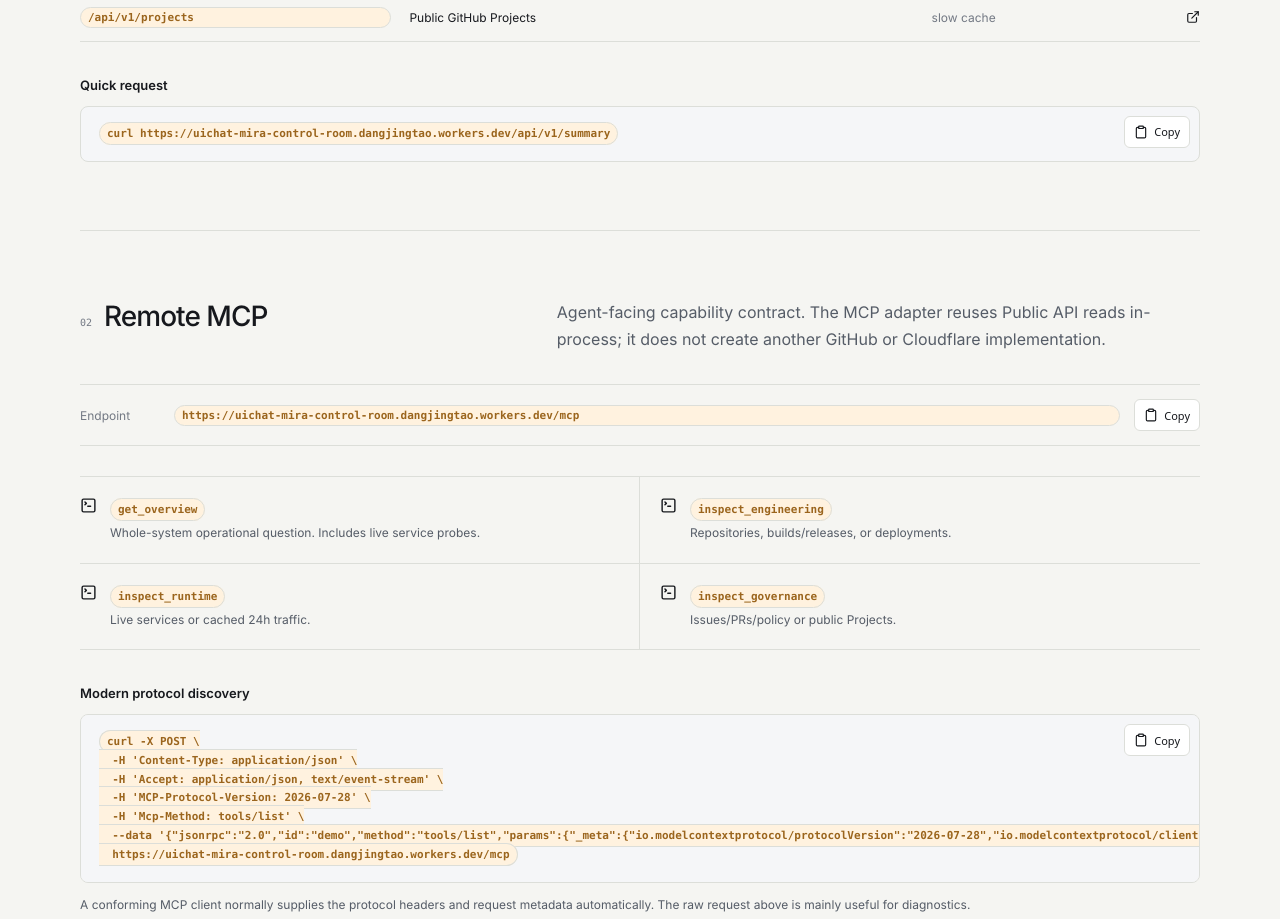
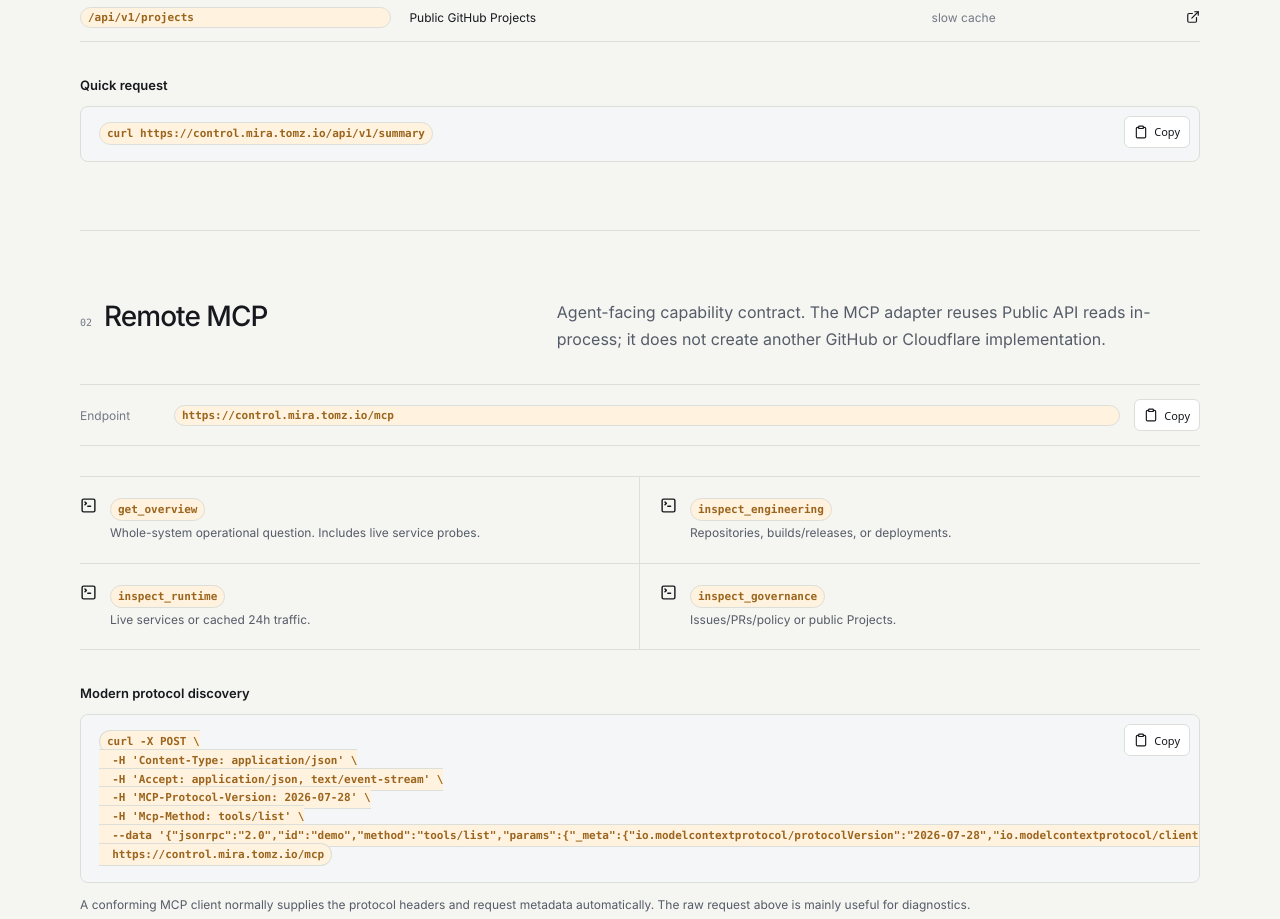
Before and after one commit to uichat-mira/control-room, a React (Vite) app: page /docs in a window 1280 px wide. Shown: the part 1140-2059 px from the top of the page. Built offline with nearby package versions, Linux system fonts and the light colour scheme.

Commit message:
docs: use Control Room custom domain

```diff
--- a/src/DocsPage.tsx
+++ b/src/DocsPage.tsx
@@ -11,7 +11,7 @@ import {
 } from "lucide-react";
 import "./docs-page.css";
 
-const BASE = "https://uichat-mira-control-room.dangjingtao.workers.dev";
+const BASE = "https://control.mira.tomz.io";
 const MCP_URL = `${BASE}/mcp`;
 
 const endpoints = [
```
